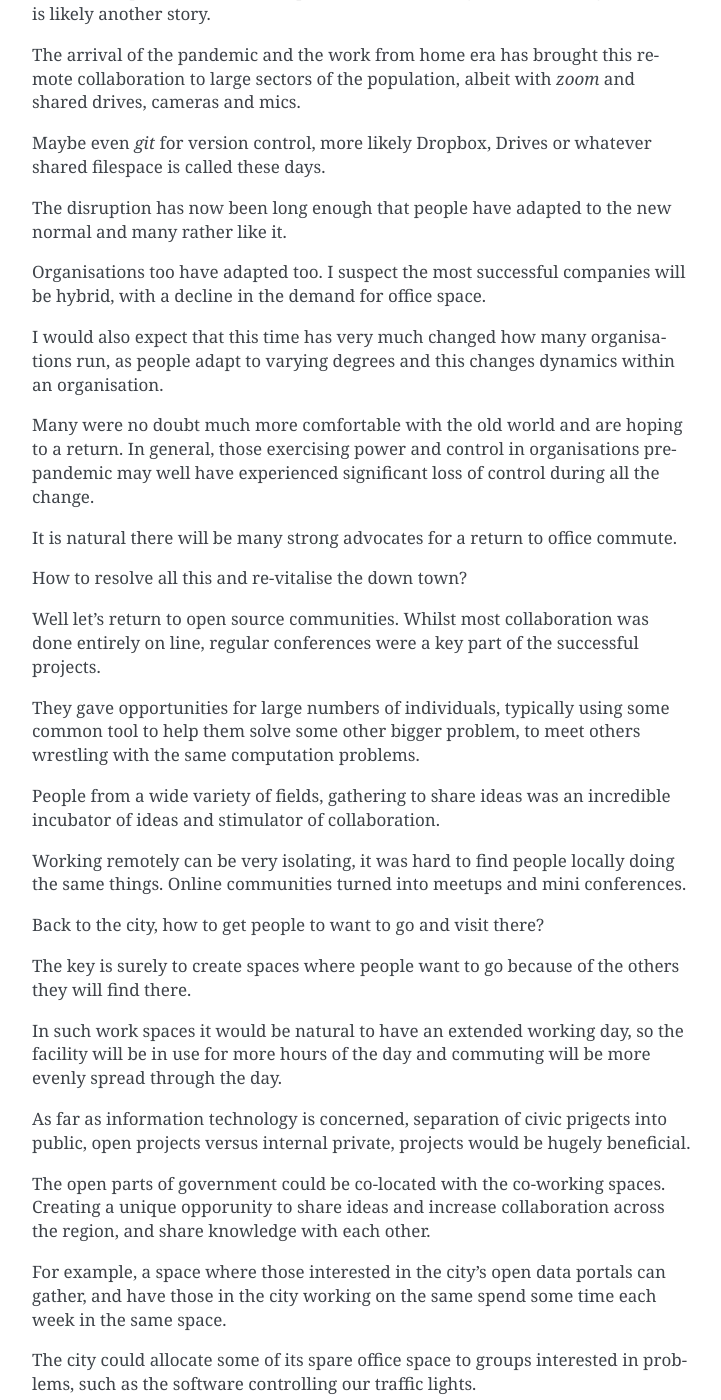
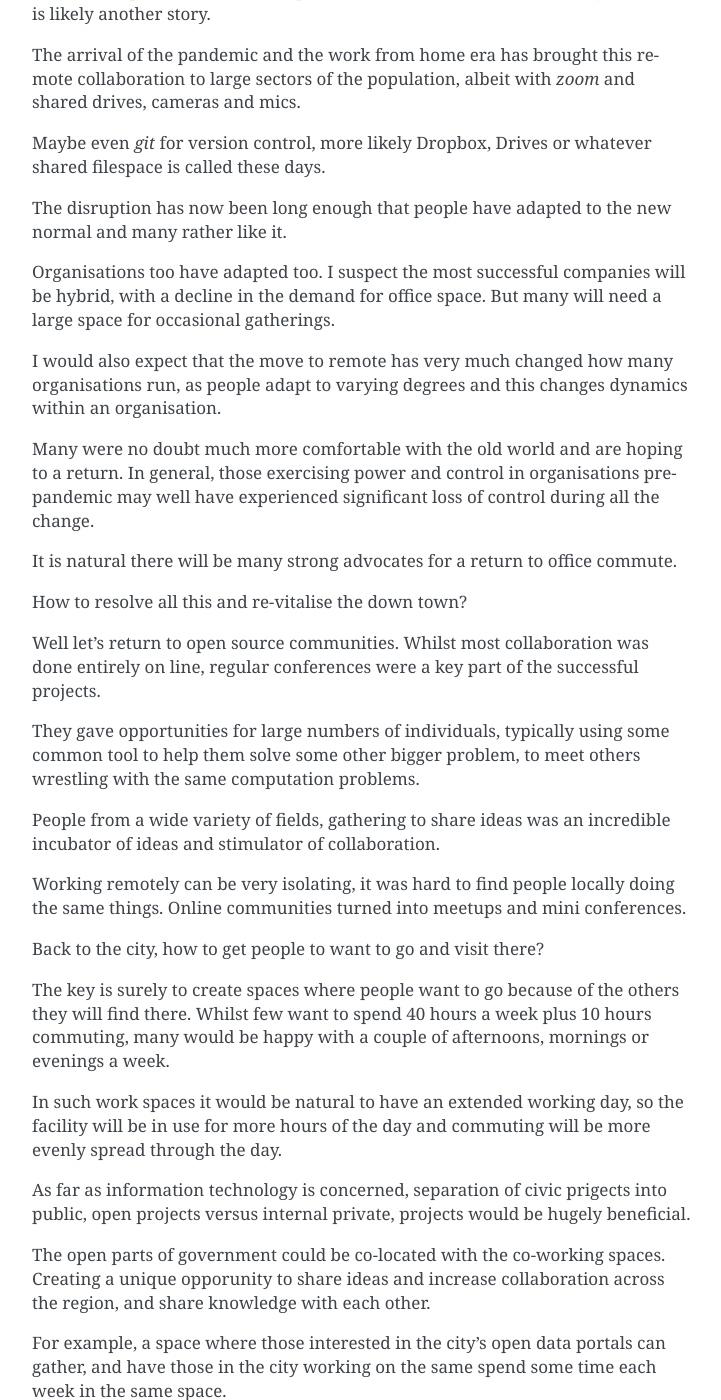
Before and after one commit to openbermuda/karmapi, a Sphinx documentation site: the page built from docs/ottawa/revertreds.rst, in a window 1280 px wide and 1400 px high, scrolled down 1199 px. Shown: the whole window, without its empty margins (388-1109 px from the left). Built offline with Sphinx 7.4.7, drawn with Linux system fonts in a browser that asks for light colours; formulas are drawn with MathJax 3; pages that are not in the unit, such as notebooks, are missing from menus; some of the changed text lies outside the part shown.

Commit message:
revert reds city spaces random ramblings

```diff
--- a/docs/ottawa/revertreds.rst
+++ b/docs/ottawa/revertreds.rst
@@ -74,11 +74,11 @@
 
 Organisations too have adapted too.  I suspect the most successful
 companies will be hybrid, with a decline in the demand for office
-space.
+space.  But many will need a large space for occasional gatherings.
 
-I would also expect that this time has very much changed how many
-organisations run, as people adapt to varying degrees and this changes
-dynamics within an organisation.
+I would also expect that the move to remote has very much changed how
+many organisations run, as people adapt to varying degrees and this
+changes dynamics within an organisation.
 
 Many were no doubt much more comfortable with the old world and are
 hoping to a return.   In general, those exercising power and control
@@ -108,7 +108,9 @@
 Back to the city, how to get people to want to go and visit there?
 
 The key is surely to create spaces where people want to go because of
-the others they will find there.
+the others they will find there.  Whilst few want to spend 40 hours a
+week plus 10 hours commuting, many would be happy with a couple of
+afternoons, mornings or evenings a week.
 
 In such work spaces it would be natural to have an extended working
 day,  so the facility will be in use for more hours of the day and
@@ -152,11 +151,15 @@
 in the new shared space.  Truly, move to and being an open
 organisation, designed as a place where the default is open to all.
 
+Stop out-sourcing everything to consultants, rather build internal
+expertise and collaboration across different local communities.
+
 Create spaces where people can share there experiences during the
 pandemic, how their outlook on the world may have changed and new
 visions for the future.
 
-Planes where people can ask, what could we do if we reclaim some space from cars?
+Places where people can ask, what could we do if we reclaim some space
+from cars?
 
 Create the bike lanes where you don't stop rolling until you get where
 you are going, pathways just merge and flow.
```
Also changed, not shown: other parts of docs/ottawa/revertreds.rst (+3 -9 lines).
